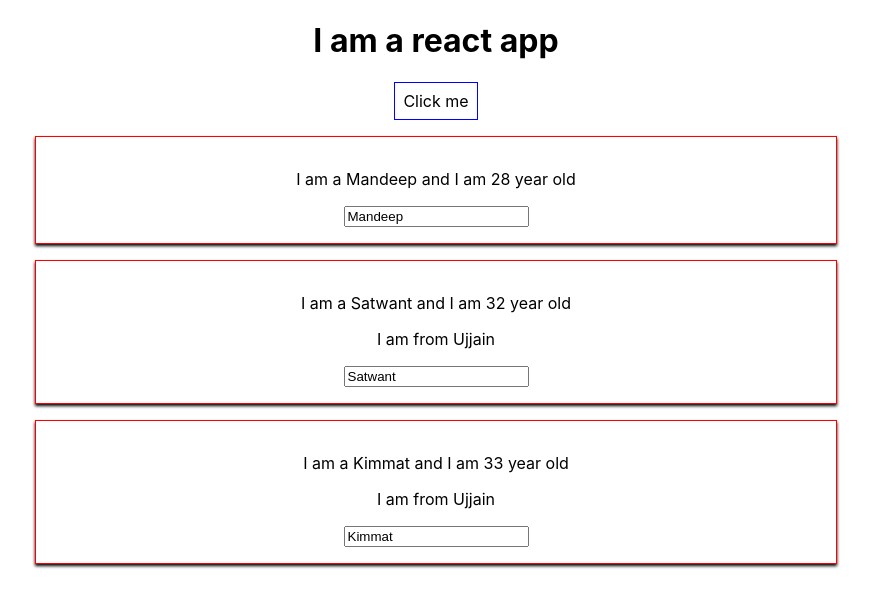
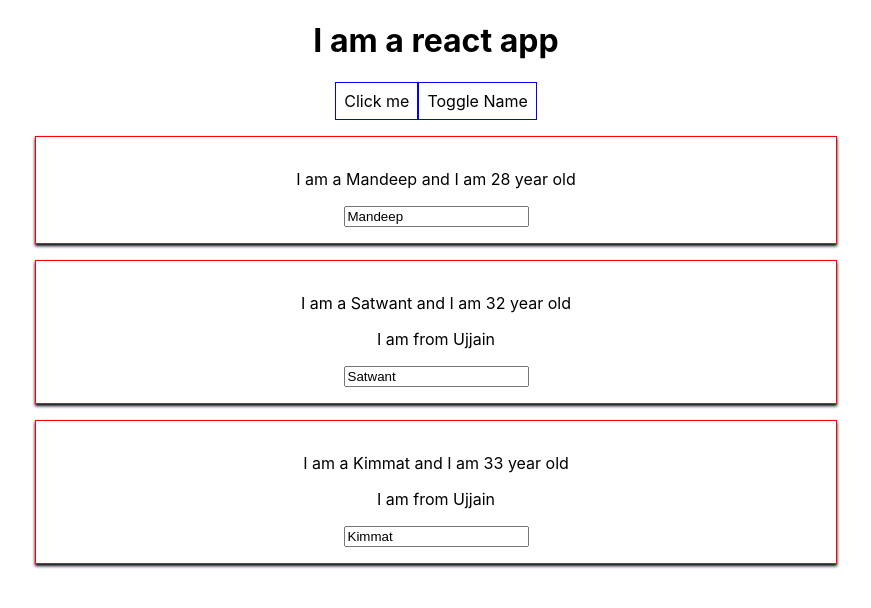
Before and after one commit to rrmandeep/ureact, a React (Create React App) app: page / in a window 1280 px wide. Shown: the top 608 px of the page, without its empty margins (204-1075 px from the left). Built offline with nearby package versions, Linux system fonts and the light colour scheme.

Commit message:
Rendering content conditionally

```diff
--- a/src/App.js
+++ b/src/App.js
@@ -9,7 +9,8 @@ class App extends Component {
       {name: "Satwant", age: "32"},
       {name: "Kimmat", age: "33"},
     ],
-    otherState: "Some other state"
+    otherState: "Some other state",
+    doseShow: true
   }
 
   swichNameHandler = (newName) => {
@@ -33,6 +34,11 @@ class App extends Component {
       ]
     })
   }
+
+  toggleNames = () => {
+    const doseShowold = this.state.doseShow
+    this.setState({doseShow: !doseShowold});
+  }
   render() {
     const style = {
       backgroundColor: 'white',
@@ -48,6 +54,9 @@ class App extends Component {
         {/* passing arrguments to function
         <button onClick={this.swichNameHandler.bind(this, "Ishmeet")}>Click me</button> */}
         <button style={style} onClick={ () => this.swichNameHandler("Ishmeet!!!")}>Click me</button>
+        <button style={style} onClick={ this.toggleNames}>Toggle Name</button>
+        { this.state.doseShow ?
+          <div>
             <Person
               name={this.state.persons[0]['name']}
               age={this.state.persons[0]['age']}/>
@@ -61,6 +70,8 @@ class App extends Component {
               name={this.state.persons[2]['name']}
               age={this.state.persons[2]['age']}>I am from Ujjain
             </Person>
+          </div> : null
+        }
       </div>
     );
    }
```
Lines whose indentation alone changed are shown as unchanged.
